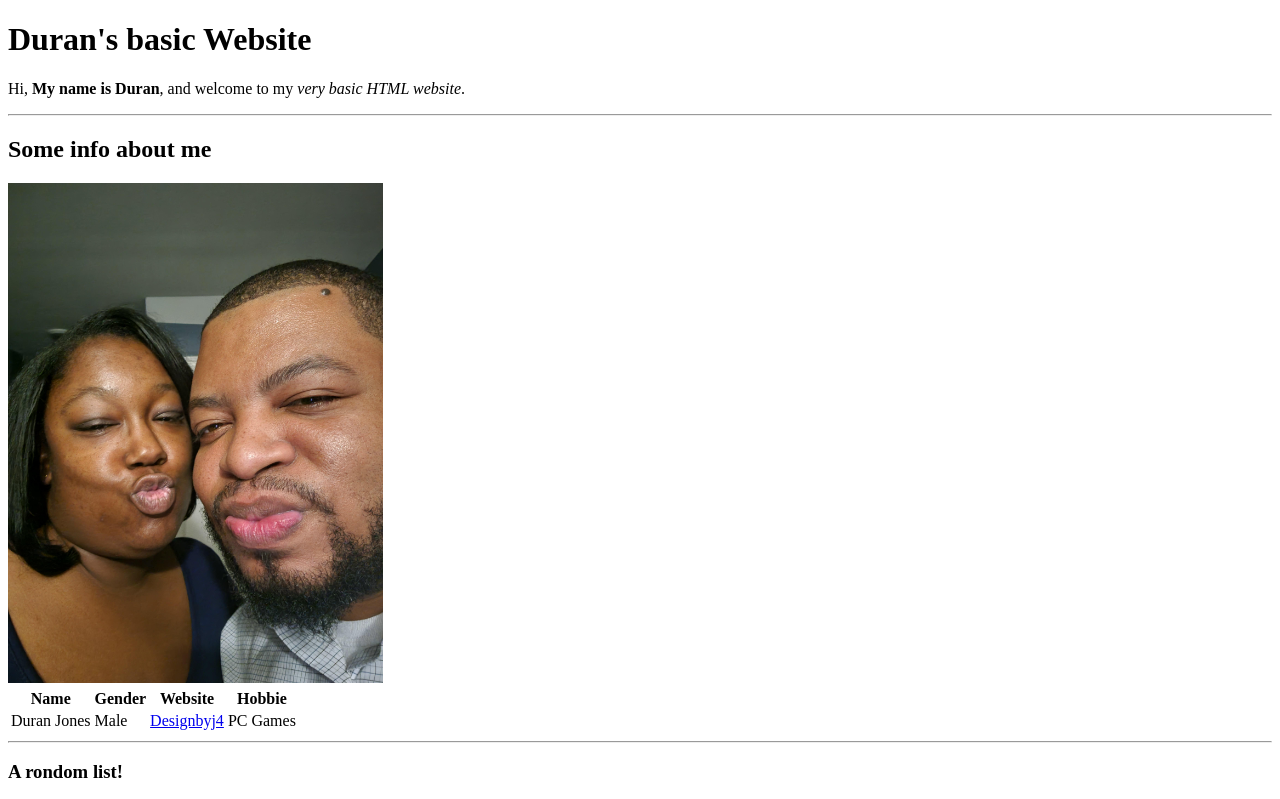
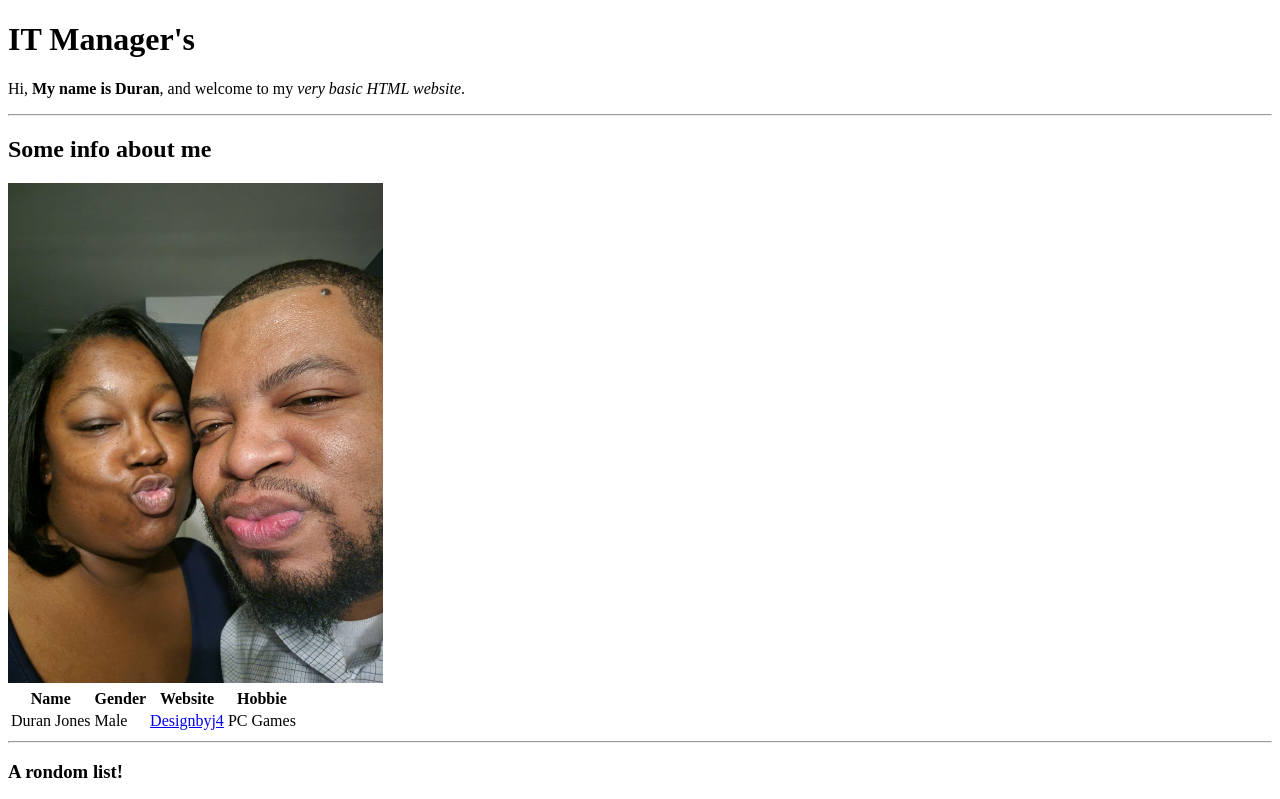
Before and after one commit to djones2021/demon-repo, a plain HTML site: page index.html in a window 1280 px wide. Shown: the top 799 px of the page. Drawn offline with Linux system fonts and the light colour scheme.

Commit message:
index.html

```diff
--- a/index.html
+++ b/index.html
@@ -5,11 +5,11 @@
    <head>
 
 
-       <title>HTML Project</title>
+       <title>Help Site</title>
 
     </head>
     <boby>
-        <h1>Duran's basic Website</h1>
+        <h1>IT Manager's</h1>
         <p> Hi,<strong> My name is Duran</strong>, and welcome to my<em> very basic HTML website</em>. </p>
         <hr>
          <h2>Some info about me</h2>
```
